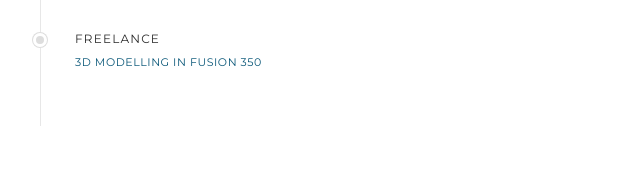
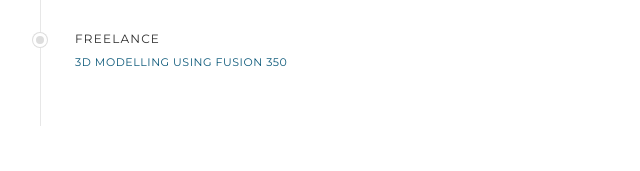
Before and after one commit to SushilSylvester/resume, a plain HTML site: page index.html in a window 1280 px wide. Shown: the part 1849-2020 px from the top of the page, 270-910 px from the left. Drawn offline with Linux system fonts and the light colour scheme; some packages are replaced by stand-ins of ours; files whose address does not match are found by name; a web font is replaced by a local one.

Commit message:
Update index.html

```diff
--- a/index.html
+++ b/index.html
@@ -171,7 +171,7 @@
             </li>
             <li>
               <div class="timeline-content">
-                <h4>Freelance</h4><span> 3D modelling in Fusion 350</span>
+                <h4>Freelance</h4><span> 3D modelling using Fusion 350</span>
                 <p></p>
               </div>
             </li>
```
